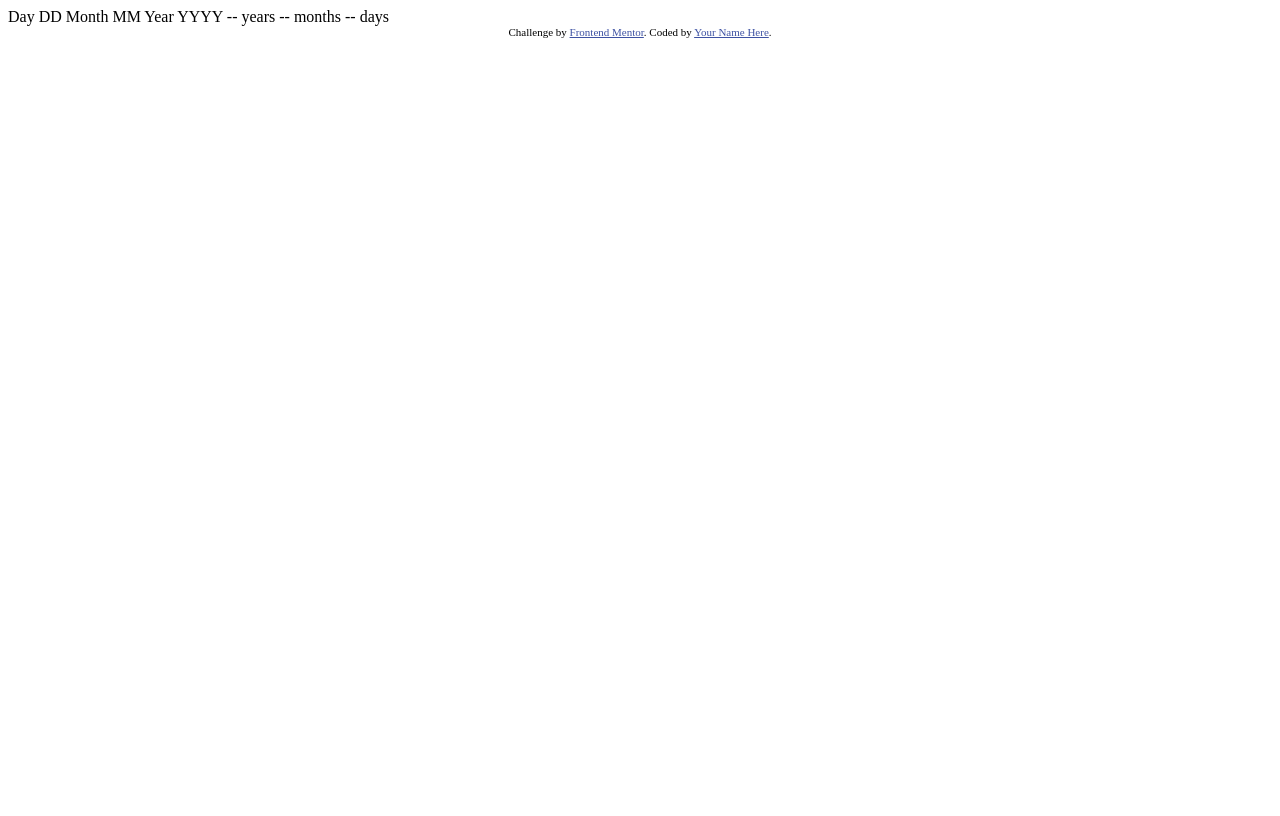
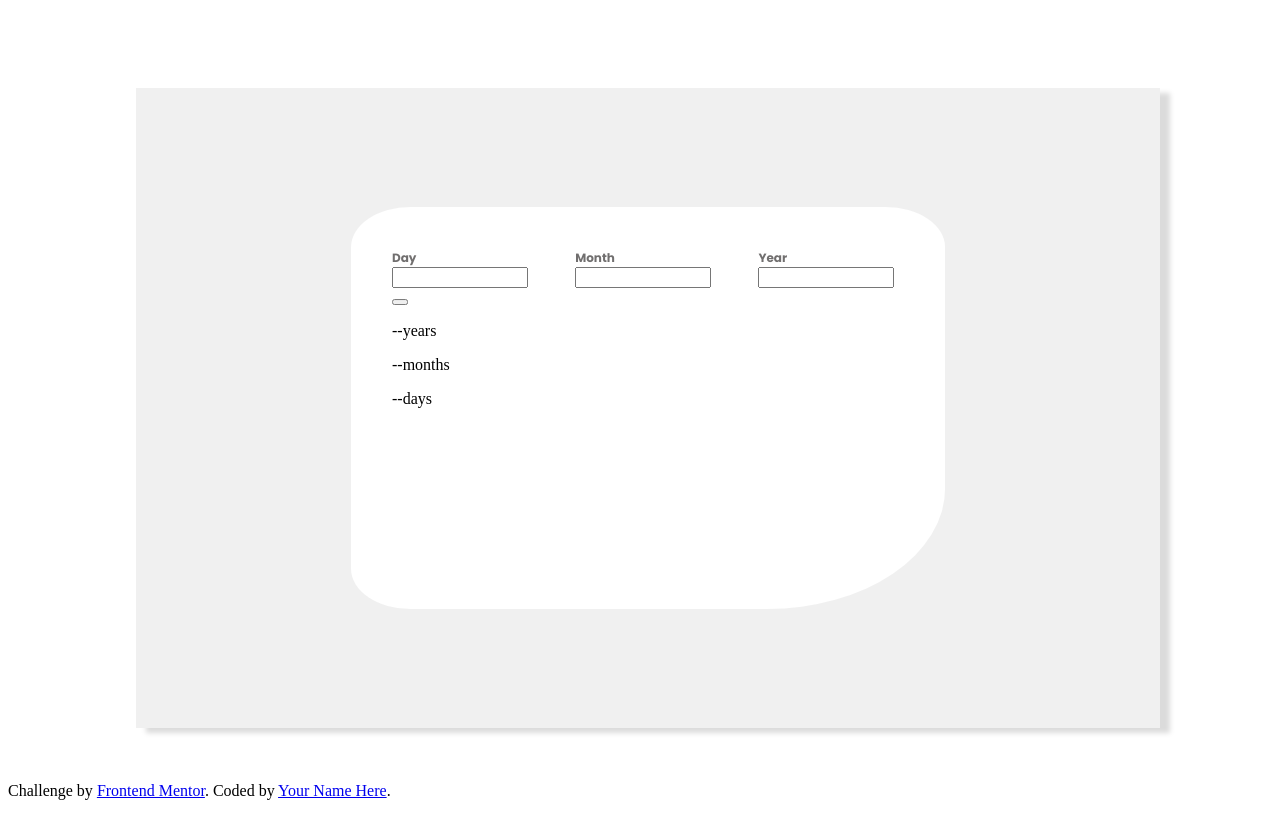
Before and after one commit to OksanaVorobiova/age-calculator, a plain HTML site: page src/index.html in a window 1280 px wide. Drawn offline with Linux system fonts and the light colour scheme.

Commit message:
some styles

```diff
--- a/src/index.html
+++ b/src/index.html
@@ -1,37 +1,58 @@
 <!DOCTYPE html>
 <html lang="en">
   <head>
-  <meta charset="UTF-8">
-  <meta name="viewport" content="width=device-width, initial-scale=1.0"> <!-- displays site properly based on user's device -->
+    <meta charset="UTF-8" />
+    <meta name="viewport" content="width=device-width, initial-scale=1.0" />
+    <!-- displays site properly based on user's device -->
 
-  <link rel="icon" type="image/png" sizes="32x32" href="./assets/images/favicon-32x32.png">
+    <link
+      rel="icon"
+      type="image/png"
+      sizes="32x32"
+      href="./assets/images/favicon-32x32.png"
+    />
 
     <title>Frontend Mentor | Age calculator app</title>
-
+    <link
+      rel="icon"
+      href="../assets/images/favicon-32x32.png"
+      type="image/x-icon"
+    />
+    <link
+      href="https://fonts.googleapis.com/css2?family=Poppins:ital,wght@0,700;1,300&display=swap"
+      rel="stylesheet"
+    />
+    <link rel="stylesheet" href="./sass/index.css" />
     <!-- Feel free to remove these styles or customise in your own stylesheet 👍 -->
-  <style>
-    .attribution { font-size: 11px; text-align: center; }
-    .attribution a { color: hsl(228, 45%, 44%); }
-  </style>
   </head>
   <body>
-
-  Day
-  DD
-
-  Month
-  MM
-
-  Year
-  YYYY
-
-  -- years
-  -- months
-  -- days
-
+    <section class="section">
+      <div class="content">
+        <form class="form">
+          <label class="label_day"
+            >Day
+            <input type="number" />
+          </label>
+          <label class="label_month"
+            >Month
+            <input type="number" />
+          </label>
+          <label
+            >Year
+            <input type="number" />
+          </label>
+          <button type="submit"></button>
+        </form>
+        <p><span>--</span>years</p>
+        <p><span>--</span>months</p>
+        <p><span>--</span>days</p>
+      </div>
+    </section>
     <div class="attribution">
-    Challenge by <a href="https://www.frontendmentor.io?ref=challenge" target="_blank">Frontend Mentor</a>.
-    Coded by <a href="#">Your Name Here</a>.
+      Challenge by
+      <a href="https://www.frontendmentor.io?ref=challenge" target="_blank"
+        >Frontend Mentor</a
+      >. Coded by <a href="#">Your Name Here</a>.
     </div>
   </body>
 </html>
--- /dev/null
+++ b/src/sass/index.scss
@@ -0,0 +1,64 @@
+.section {
+    position: relative;
+    top: 50%;
+    left: 50%;
+    transform: translate(-50%, -50%);
+
+
+    background-color: hsl(0, 0%, 94%);
+    width: 80vw;
+    height: 80%;
+    box-shadow: 10px 5px 5px hsl(0, 0%, 86%);
+    margin: 0;
+
+    .content {
+        background-color: hsl(0, 0%, 100%);
+        position: absolute;
+        top: 50%;
+        left: 50%;
+        transform: translate(-50%, -50%);
+        border-radius: 10% 10% 30% 10%;
+        width: 50%;
+        height: 50%;
+
+        padding: 4%;
+
+        .form {
+            background-color: transparent;
+
+
+            label {
+                display: inline-flex;
+                flex-direction: column;
+                align-items: flex-start;
+                width: 25%;
+                color: hsl(0, 1%, 44%);
+                font-family: 'Poppins', sans-serif;
+                font-size: 12px;
+
+                input {
+                    width: 100%;
+                }
+            }
+
+            .label_day, .label_month {
+                margin-right: 10%;
+            }
+        }
+
+    }
+
+}
+
+
+
+.attribution {
+    position: absolute;
+    bottom: 0;
+}
+
+body {
+    width: 100vw;
+    height: 100vh;
+    overflow: hidden;
+}
```
Also changed, not shown: src/index.js (added), src/sass/index.css (added), 1 other file. Lines whose indentation alone changed are shown as unchanged.
